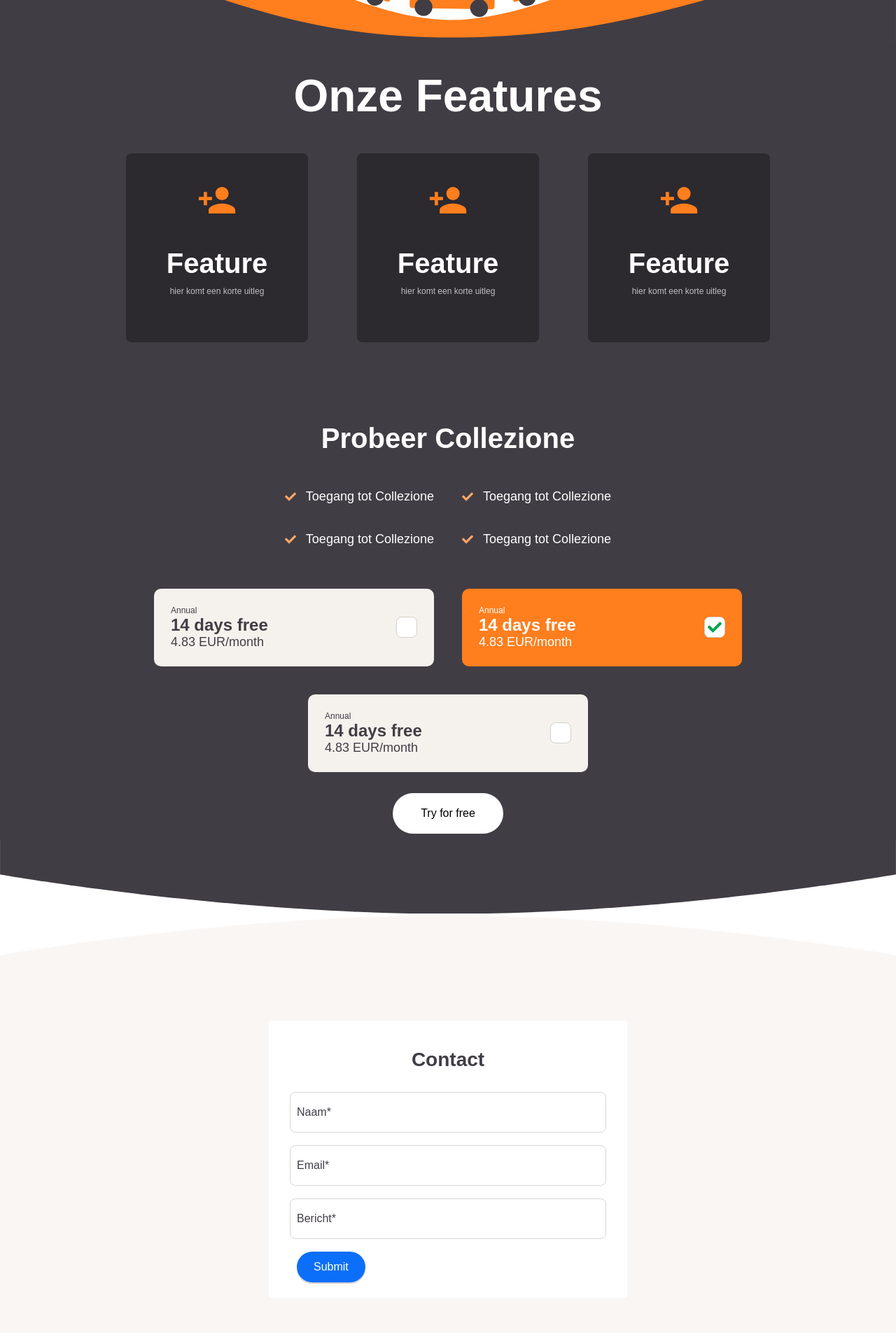
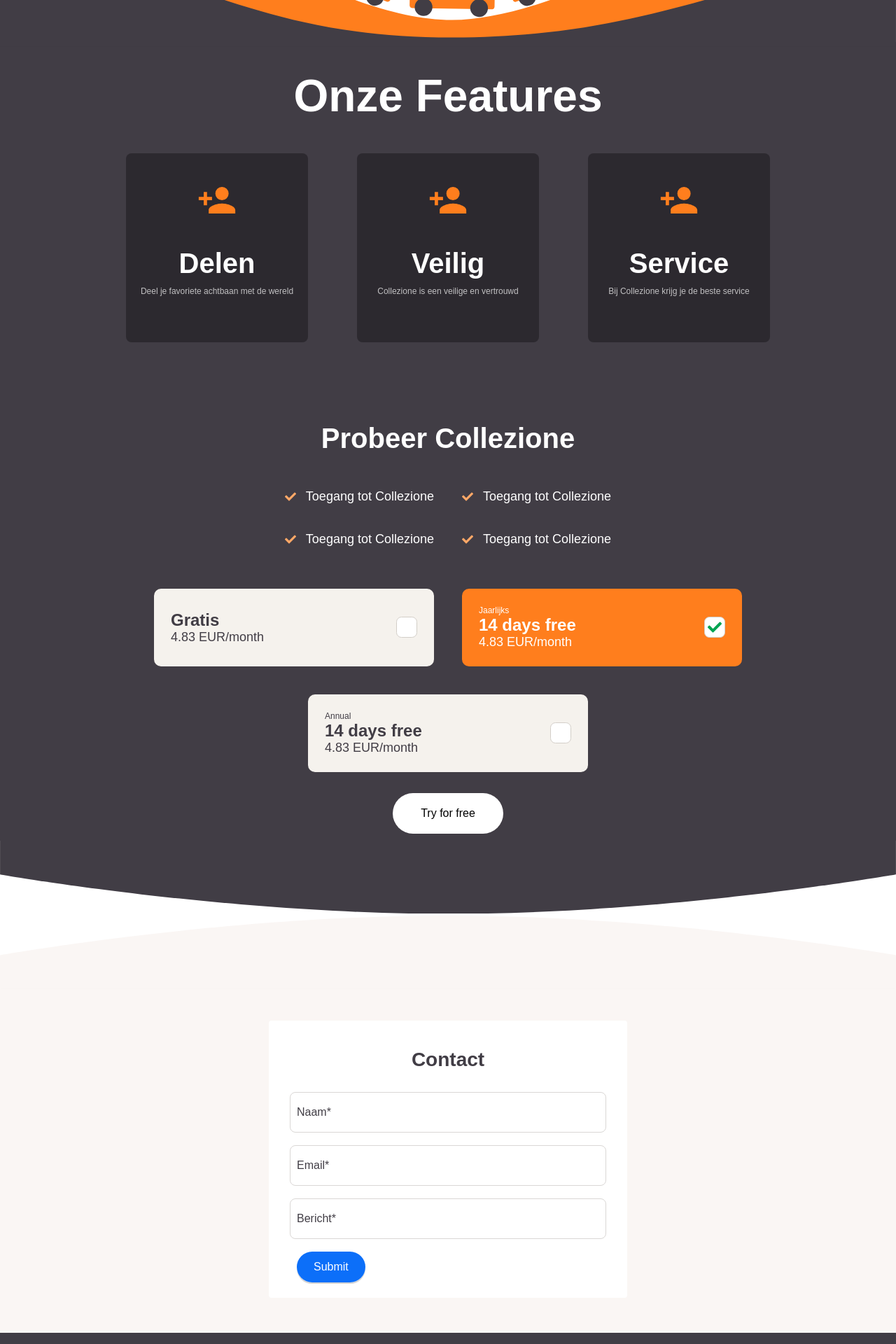
Before and after one commit to ScottZ2004/Collezione, a React (Create React App) app: page / in a window 1280 px wide. Shown: the part 1564-3484 px from the top of the page at 70% size. Built offline with nearby package versions, Linux system fonts and the light colour scheme; a web font is replaced by a local one.

Commit message:
added footer and modified price section

```diff
--- a/src/Components/Feature/Feature.js
+++ b/src/Components/Feature/Feature.js
@@ -1,18 +1,16 @@
 import "./Feature.css";
 
-const Feature = () => {
+const Feature = (props) => {
     return(
         <div className="feature">
             <div className="feature__svg_container">
-
                 <svg className="feature__svg" xmlns="http://www.w3.org/2000/svg" width="33" height="24" viewBox="0 0 33 24">
                     <path id="Icon_material-person-add" data-name="Icon material-person-add" d="M22.5,18a6,6,0,1,0-6-6A6,6,0,0,0,22.5,18ZM9,15V10.5H6V15H1.5v3H6v4.5H9V18h4.5V15Zm13.5,6c-4.005,0-12,2.01-12,6v3h24V27C34.5,23.01,26.505,21,22.5,21Z" transform="translate(-1.5 -6)" fill="#ff7e1d"/>
                 </svg>
-
             </div>
             <div className="feature__text">
-                <h1 className="feature__h1">Feature</h1>
-                <p className="feature__p">hier komt een korte uitleg</p>
+                <h1 className="feature__h1">{props.title || "Feature"}</h1>
+                <p className="feature__p">{props.text || "Hier komt een korte uitleg"}</p>
             </div>
         </div>
 
--- a/src/Components/Features/Features.js
+++ b/src/Components/Features/Features.js
@@ -6,9 +6,9 @@
         <section className="features">
             <h1 className="features__h1">Onze Features</h1>
             <div className="features__container">
-                <Feature></Feature>
-                <Feature></Feature>
-                <Feature></Feature>
+                <Feature title="Delen" text="Deel je favoriete achtbaan met de wereld"></Feature>
+                <Feature title="Veilig" text="Collezione is een veilige en vertrouwd"></Feature>
+                <Feature title="Service" text="Bij Collezione krijg je de beste service"></Feature>
             </div>
         </section>
     );
--- /dev/null
+++ b/src/Components/Footer/Footer.css
@@ -0,0 +1,3 @@
+.footer{
+    background: #413D45;
+}
--- /dev/null
+++ b/src/Components/Footer/Footer.js
@@ -0,0 +1,24 @@
+import "./Footer.css";
+
+const Footer = () => {
+    return(
+        <footer className="footer">
+            <ul>
+                <a href="">
+                    <li></li>
+                </a>
+                <a href="">
+                    <li></li>
+                </a>
+                <a href="">
+                    <li></li>
+                </a>
+                <a href="">
+                    <li></li>
+                </a>
+            </ul>
+        </footer>
+    )
+}
+
+export default Footer;
--- a/src/Components/Homepage/Homepage.js
+++ b/src/Components/Homepage/Homepage.js
@@ -4,6 +4,7 @@
 import Features from "../Features/Features";
 import Prices from "../Prices/Prices";
 import Contact from "../Contact/Contact";
+import Footer from "../Footer/Footer";
 import "./Homepage.css";
 const Homepage = () => {
     const itemsList = [
@@ -70,7 +71,7 @@
                 <path id="Path_8" data-name="Path 8" d="M0,0H1920V72.251s-479.472,84.611-959.467,84.611S0,72.251,0,72.251Z" transform="translate(1920 156.862) rotate(180)" fill="#faf6f4"/>
             </svg>
             <Contact/>
-
+            <Footer/>
         </>
     )
 }
--- a/src/Components/Price/Price.css
+++ b/src/Components/Price/Price.css
@@ -57,3 +57,7 @@
     width: 2rem;
     height: 2rem;
 }
+
+.price__best_value{
+    font-size: 10rem;
+}
--- a/src/Components/Price/Price.js
+++ b/src/Components/Price/Price.js
@@ -7,11 +7,13 @@
         this.className = "price__input";
         this.state = {
             checked: this.props.checked,
+            best_value: this.props.best_value
         }
     }
 
     componentDidMount() {
         this.setState({checked: this.props.checked});
+        this.setState({best_value: this.props.best_value})
     }
 
     onclick = () => {
@@ -24,14 +26,20 @@
             this.className = "price__input--checked";
             this.svg = <svg className="price__check__svg" xmlns="http://www.w3.org/2000/svg" width="36" height="26.846" viewBox="0 0 36 26.846">
                 <path id="Icon_awesome-check" data-name="Icon awesome-check" d="M12.227,30.9.527,19.2a1.8,1.8,0,0,1,0-2.546L3.073,14.1a1.8,1.8,0,0,1,2.546,0L13.5,21.986,30.382,5.1a1.8,1.8,0,0,1,2.546,0L35.473,7.65a1.8,1.8,0,0,1,0,2.546l-20.7,20.7A1.8,1.8,0,0,1,12.227,30.9Z" transform="translate(0 -4.577)" fill="#00a452"/>
-            </svg>
+            </svg>;
         }else{
             this.className = "price__input";
             this.svg = <div></div>
         }
+
+        let bestValue;
+        if (this.state.best_value){
+            this.bestValue = <p className="price__best_value">Best value</p>;
+        }
         return(
             <div onClick={this.onclick} className={this.className}>
                 <div>
+                    <p>{this.bestValue}</p>
                     <h3 className="price__h3">{this.props.h3}</h3>
                     <h1 className="price__h1">{this.props.h1}</h1>
                     <h2 className="price__h2">{this.props.h2}</h2>
--- a/src/Components/Prices/Prices.js
+++ b/src/Components/Prices/Prices.js
@@ -8,19 +8,20 @@
         this.state ={
             price_list: [
                 {
-                    'h3': 'Annual',
-                    'h1': '14 days free',
+                    'h3': '',
+                    'h1': 'Gratis',
                     'h2': '4.83 EUR/month',
                     'checked': false,
                     'id': 1,
-
+                    'best-value': false,
                 },
                 {
-                    'h3': 'Annual',
+                    'h3': 'Jaarlijks',
                     'h1': '14 days free',
                     'h2': '4.83 EUR/month',
                     'checked': true,
                     'id': 2,
+                    'best-value': true,
                 },
                 {
                     'h3': 'Annual',
@@ -28,6 +29,7 @@
                     'h2': '4.83 EUR/month',
                     'checked': false,
                     'id': 3,
+                    'best_value': false,
                 }
             ]
         }
@@ -36,7 +38,7 @@
 
     render(){
         let prices = this.state.price_list.map(price =>{
-            return <Price checkbox={this.check_box} h3={price.h3} h1={price.h1} h2={price.h2} checked={price.checked} key={price.id} id={price.id}/>
+            return <Price best_value={this.best_value} h3={price.h3} h1={price.h1} h2={price.h2} checked={price.checked} key={price.id} id={price.id}/>
         })
         return(
             <article className="prices">
```
Also changed, not shown: src/images/logo.png.
